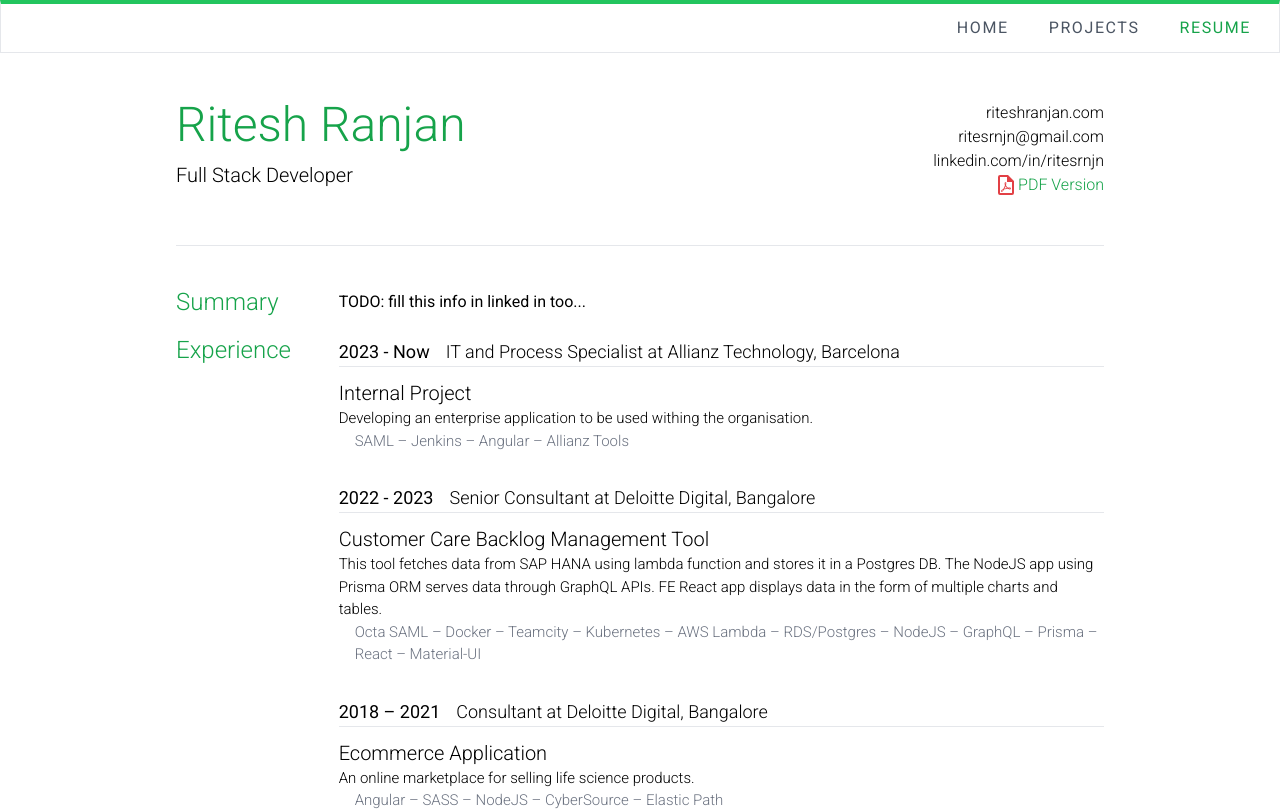
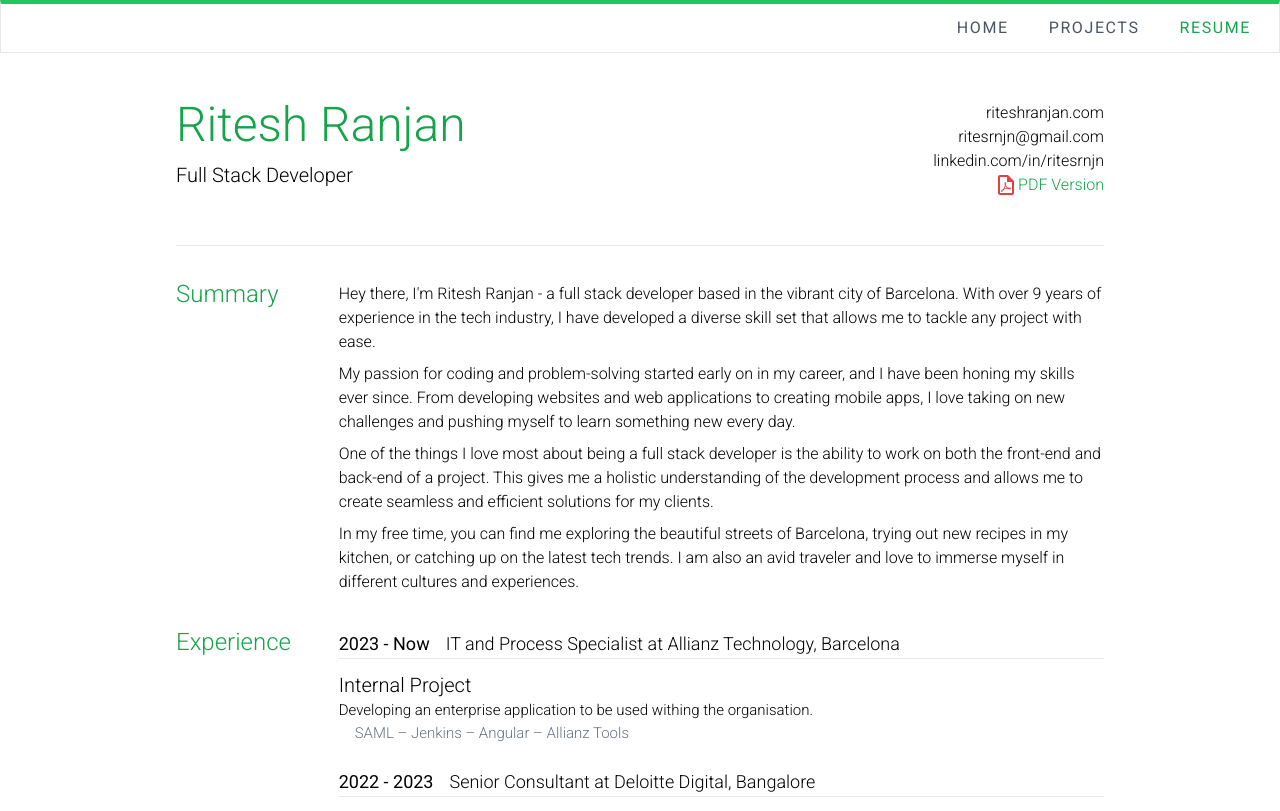
Before and after one commit to ritesrnjn/ritesrnjn.github.io, a Next.js app: page /resume in a window 1280 px wide. Shown: the top 811 px of the page. Built offline with nearby package versions, Linux system fonts and the light colour scheme.

Commit message:
added resume summary

```diff
--- a/src/app/resume/Experience.tsx
+++ b/src/app/resume/Experience.tsx
@@ -2,7 +2,7 @@ import {ExperienceType} from '@/types/resume'
 
 export default function Experience({exp}: {exp: ExperienceType}) {
   return (
-    <div className='mb-8'>
+    <div className='mb-6'>
       <div className='inline'>
         <span className='text-lg'>
           {exp.duration}
--- a/src/app/resume/Skills.tsx
+++ b/src/app/resume/Skills.tsx
@@ -18,7 +18,7 @@ const RatingStars = ({stars}: { stars: number }) => (
 export default function Skills({skills}: {skills: SkillsType}) {
 
   return (
-    <div>
+    <>
       <h3 className='text-xl mb-1'>
         {skills.title}
       </h3>
@@ -55,7 +55,7 @@ export default function Skills({skills}: {skills: SkillsType}) {
         ))}
       </div>
 
-      <div className='mb-4'>
+      <div>
         <div className='text-lg'>
           {skills.other.title}
         </div>
@@ -67,6 +67,6 @@ export default function Skills({skills}: {skills: SkillsType}) {
           </div>
         ))}
       </div>
-    </div>
+    </>
   )
 }
--- a/src/app/resume/SpareTime.tsx
+++ b/src/app/resume/SpareTime.tsx
@@ -2,7 +2,7 @@ import {SpareType} from '@/types/resume'
 
 export default function SpareTime({spare}: {spare: SpareType}) {
   return (
-    <div className='mb-8'>
+    <div className='mb-4'>
       <h3 className='text-lg'>
         {spare.title}
       </h3>
--- a/src/app/resume/page.tsx
+++ b/src/app/resume/page.tsx
@@ -14,7 +14,7 @@ export const metadata: Metadata = {
 
 function Section({title, children}: {title: string, children: any}) {
   return (
-    <div className='mt-4 grid gap-0 sm:gap-12 grid-cols-1 sm:grid-cols-12'>
+    <div className='mt-4 grid gap-0 sm:gap-12 grid-cols-1 sm:grid-cols-12 mb-6'>
       <div className='col-span-1 sm:col-span-2'>
         <h6 className='text-2xl text-green-600 font-light'>
           {title}
@@ -36,10 +36,29 @@ export default function ResumePage() {
     <div className='max-w-[960px] mx-auto my-12 px-4'>
 
       <Intro details={contact} />
-      <hr className='mb-10' />
+      <hr className='mb-8' />
 
       <Section title='Summary'>
-        TODO: fill this info in linked in too...
+        <p className='mb-2 font-light'>
+          Hey there, I&apos;m Ritesh Ranjan - a full stack developer based in the vibrant city of Barcelona. With over 9
+          years of experience in the tech industry, I have developed a diverse skill set that allows me to tackle any
+          project with ease.
+        </p>
+        <p className='mb-2 font-light'>
+          My passion for coding and problem-solving started early on in my career, and I have been honing my skills ever
+          since. From developing websites and web applications to creating mobile apps, I love taking on new challenges
+          and pushing myself to learn something new every day.
+        </p>
+        <p className='mb-2 font-light'>
+          One of the things I love most about being a full stack developer is the ability to work on both the front-end
+          and back-end of a project. This gives me a holistic understanding of the development process and allows me to
+          create seamless and efficient solutions for my clients.
+        </p>
+        <p className='mb-2 font-light'>
+          In my free time, you can find me exploring the beautiful streets of Barcelona, trying out new recipes in my
+          kitchen, or catching up on the latest tech trends. I am also an avid traveler and love to immerse myself in
+          different cultures and experiences.
+        </p>
       </Section>
 
       <Section title='Experience'>
```
